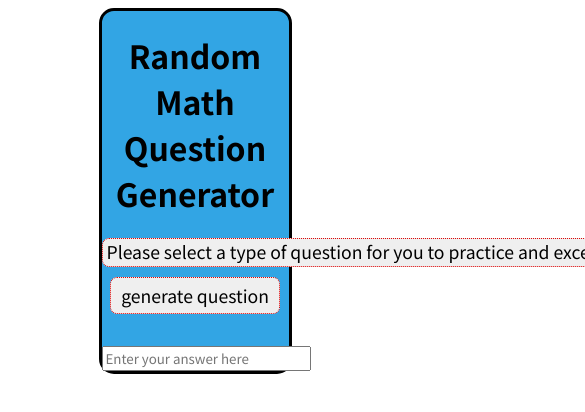
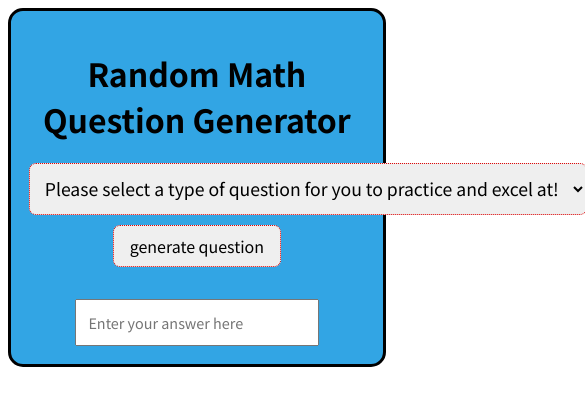
Before and after one commit to richie-rich90454/random_math_question_generator, a website: page index.html in a window 390 px wide. Shown: the top 412 px of the page, 585 px wide, since content can reach past the window. Drawn offline with Linux system fonts and the light colour scheme.

Commit message:
attempted to add mobile optimization

```diff
--- a/index.html
+++ b/index.html
@@ -9,7 +9,7 @@
         <style>
             body{
                 word-wrap: break-word;
-                font-family: "Noto Sans SC", sans-serif;
+                font-family: "Noto Sans SC", sans-serif;;
             }
             #main-div{
                 margin: auto;
@@ -44,7 +44,7 @@
                 cursor: pointer;
             }
             #genQ:hover{
-                transform: scale(1.2);
+                transform: scale(1.1);
             }
             sub{
                 font-size: 0.8rem;
@@ -55,6 +55,20 @@
                 font-size: 0.8rem;
                 vertical-align: super;
                 color: #DE0000;
+            }
+            @media (max-width: 768px){
+                #main-div{
+                    width: 90%;
+                    padding: 1.1rem;
+                }
+                input, select{
+                    font-size: 0.9rem;
+                    padding: .7rem;
+                }
+                #genQ{
+                    font-size: 1rem;
+                    padding: .5rem 1rem;
+                }
             }
         </style>
     </head>
```
